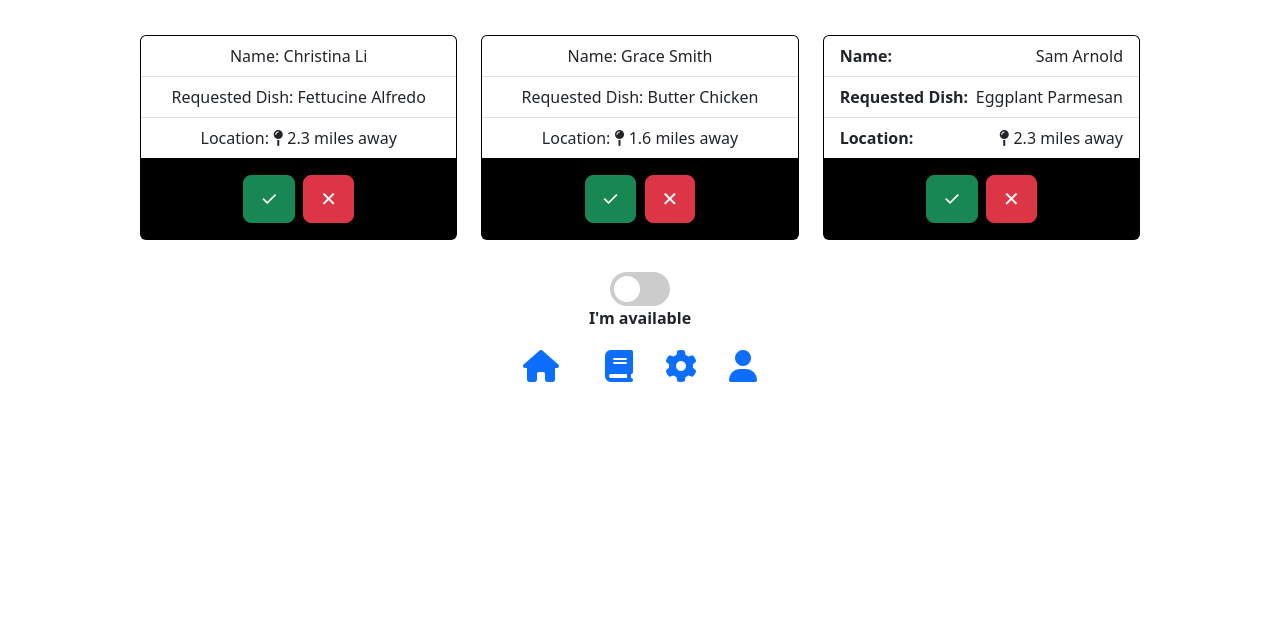
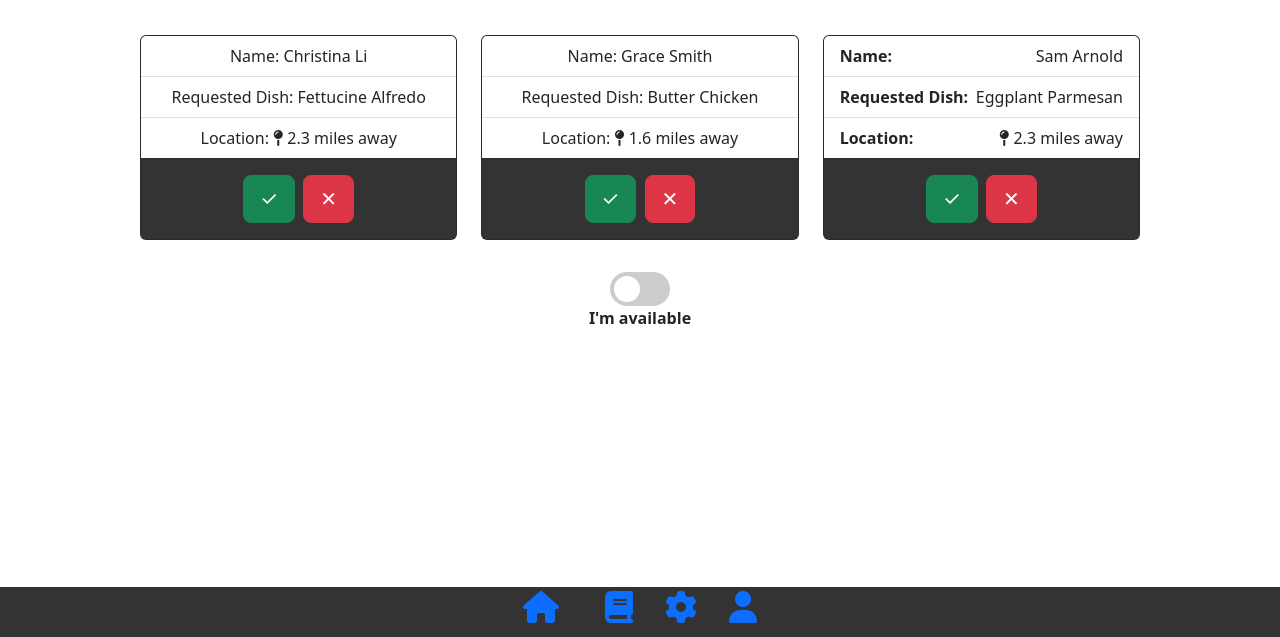
Before and after one commit to ssaraf3/Gr4, a plain HTML site: page index.html in a window 1280 px wide. Shown: the part 163-800 px from the top of the page. Drawn offline with nearby package versions, Linux system fonts and the light colour scheme; a script that the page names is missing.

Commit message:
Update chefview.css

```diff
--- a/chefview.css
+++ b/chefview.css
@@ -34,7 +34,7 @@ header {
 
 .card {
     margin-top: 2rem;
-    background-color:rgb(0, 0, 0);
+    background-color: #333;
 }
 
 .list-group-item{
@@ -60,9 +60,12 @@ header {
 }
 
 #navBar{
-    position: relative;
-    bottom: 0px;
-    width: 100%;
+  position: fixed;
+  overflow: hidden;
+  bottom: 0px;
+  width: 100%;
+  background-color: #333;
+  height: 50px;
 }
 
 
```
